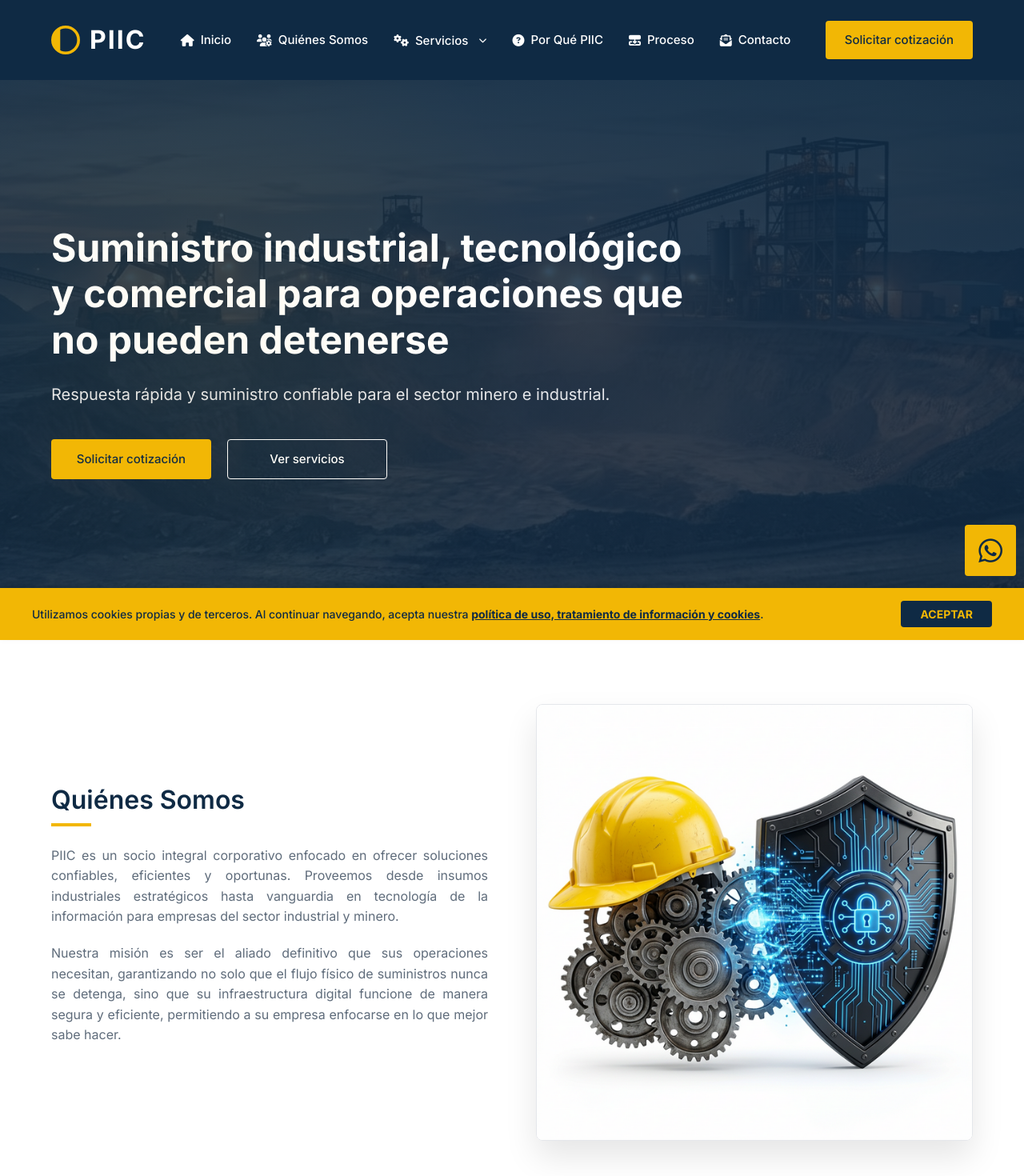
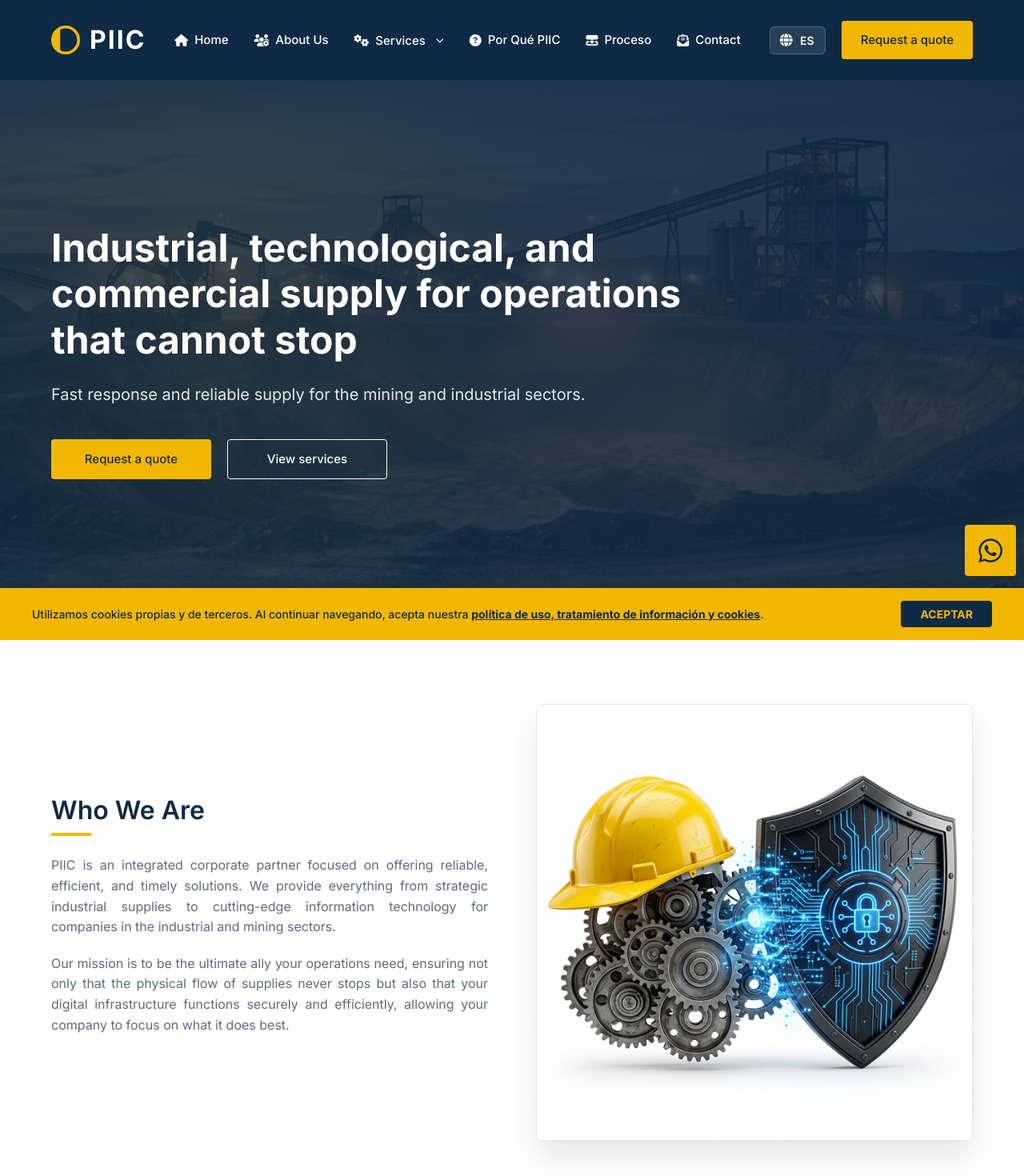
Before and after one commit to felipemiramontesr/piic, a React (Vite) app: page / in a window 1280 px wide. Shown: the top 1470 px of the page at 80% size. Built offline with nearby package versions, Linux system fonts and the light colour scheme.

Commit message:
feat: implement i18n multi-language support (ES/EN)

```diff
--- a/package.json
+++ b/package.json
@@ -12,8 +12,11 @@
     "test:watch": "vitest"
   },
   "dependencies": {
+    "i18next": "^26.0.4",
+    "i18next-browser-languagedetector": "^8.2.1",
     "react": "^19.2.0",
     "react-dom": "^19.2.0",
+    "react-i18next": "^17.0.2",
     "react-router-dom": "^7.13.0"
   },
   "devDependencies": {
--- /dev/null
+++ b/src/components/LanguageSwitcher.tsx
@@ -0,0 +1,61 @@
+import React from 'react';
+import { useTranslation } from 'react-i18next';
+
+const LanguageSwitcher: React.FC = () => {
+  const { i18n } = useTranslation();
+
+  const toggleLanguage = () => {
+    const newLang = i18n.language === 'es' ? 'en' : 'es';
+    i18n.changeLanguage(newLang);
+  };
+
+  const currentLang = i18n.language.split('-')[0]; // Handle cases like 'es-ES'
+
+  return (
+    <button className="lang-switcher" onClick={toggleLanguage} aria-label="Toggle Language">
+      <i className="fa-solid fa-globe"></i>
+      <span className="lang-text">{currentLang === 'es' ? 'EN' : 'ES'}</span>
+
+      <style>{`
+        .lang-switcher {
+          background: rgba(255, 255, 255, 0.1);
+          border: 1px solid rgba(255, 255, 255, 0.2);
+          color: var(--color-white);
+          padding: 8px 12px;
+          border-radius: 6px;
+          cursor: pointer;
+          display: flex;
+          align-items: center;
+          gap: 8px;
+          font-weight: 600;
+          font-size: 14px;
+          transition: all 0.3s ease;
+          backdrop-filter: blur(5px);
+        }
+        .lang-switcher:hover {
+          background: var(--color-accent);
+          color: var(--color-primary);
+          border-color: var(--color-accent);
+        }
+        .lang-switcher i {
+          font-size: 16px;
+        }
+        .lang-text {
+          min-width: 20px;
+          text-align: center;
+        }
+        @media (max-width: 768px) {
+          .lang-switcher {
+            padding: 6px 10px;
+            font-size: 12px;
+          }
+          .lang-text {
+            display: block;
+          }
+        }
+      `}</style>
+    </button>
+  );
+};
+
+export default LanguageSwitcher;
--- /dev/null
+++ b/src/i18n/config.ts
@@ -0,0 +1,32 @@
+import i18n from 'i18next';
+import { initReactI18next } from 'react-i18next';
+import LanguageDetector from 'i18next-browser-languagedetector';
+
+import esTranslation from '../locales/es.json';
+import enTranslation from '../locales/en.json';
+
+const resources = {
+  es: {
+    translation: esTranslation,
+  },
+  en: {
+    translation: enTranslation,
+  },
+};
+
+i18n
+  .use(LanguageDetector)
+  .use(initReactI18next)
+  .init({
+    resources,
+    fallbackLng: 'es',
+    interpolation: {
+      escapeValue: false,
+    },
+    detection: {
+      order: ['localStorage', 'navigator'],
+      caches: ['localStorage'],
+    },
+  });
+
+export default i18n;
--- /dev/null
+++ b/src/locales/en.json
@@ -0,0 +1,19 @@
+{
+  "hero": {
+    "title": "Industrial, technological, and commercial supply for operations that cannot stop",
+    "subtitle": "Fast response and reliable supply for the mining and industrial sectors.",
+    "cta_quote": "Request a quote",
+    "cta_services": "View services"
+  },
+  "nav": {
+    "home": "Home",
+    "about": "About Us",
+    "services": "Services",
+    "contact": "Contact"
+  },
+  "about": {
+    "title": "Who We Are",
+    "p1": "PIIC is an integrated corporate partner focused on offering reliable, efficient, and timely solutions. We provide everything from strategic industrial supplies to cutting-edge information technology for companies in the industrial and mining sectors.",
+    "p2": "Our mission is to be the ultimate ally your operations need, ensuring not only that the physical flow of supplies never stops but also that your digital infrastructure functions securely and efficiently, allowing your company to focus on what it does best."
+  }
+}
--- /dev/null
+++ b/src/locales/es.json
@@ -0,0 +1,19 @@
+{
+  "hero": {
+    "title": "Suministro industrial, tecnológico y comercial para operaciones que no pueden detenerse",
+    "subtitle": "Respuesta rápida y suministro confiable para el sector minero e industrial.",
+    "cta_quote": "Solicitar cotización",
+    "cta_services": "Ver servicios"
+  },
+  "nav": {
+    "home": "Inicio",
+    "about": "Nosotros",
+    "services": "Servicios",
+    "contact": "Contacto"
+  },
+  "about": {
+    "title": "Quiénes Somos",
+    "p1": "PIIC es un socio integral corporativo enfocado en ofrecer soluciones confiables, eficientes y oportunas. Proveemos desde insumos industriales estratégicos hasta vanguardia en tecnología de la información para empresas del sector industrial y minero.",
+    "p2": "Nuestra misión es ser el aliado definitivo que sus operaciones necesitan, garantizando no solo que el flujo físico de suministros nunca se detenga, sino que su infraestructura digital funcione de manera segura y eficiente, permitiendo a su empresa enfocarse en lo que mejor sabe hacer."
+  }
+}
--- a/src/main.tsx
+++ b/src/main.tsx
@@ -1,6 +1,7 @@
 import { StrictMode } from 'react';
 import { createRoot } from 'react-dom/client';
 import './index.css';
+import './i18n/config';
 import App from './App.tsx';
 
 createRoot(document.getElementById('root')!).render(
--- a/src/sections/About.tsx
+++ b/src/sections/About.tsx
@@ -1,22 +1,19 @@
 import React from 'react';
+import { useTranslation } from 'react-i18next';
 
 const About: React.FC = () => {
+  const { t } = useTranslation();
   return (
     <section id="quienes-somos" className="section section-white">
       <div className="container">
         <div className="about-grid">
           <div className="about-text">
-            <h2>Quiénes Somos</h2>
+            <h2>{t('about.title')}</h2>
             <p>
-              PIIC es un socio integral corporativo enfocado en ofrecer soluciones confiables,
-              eficientes y oportunas. Proveemos desde insumos industriales estratégicos hasta
-              vanguardia en tecnología de la información para empresas del sector industrial y minero.
+              {t('about.p1')}
             </p>
             <p>
-              Nuestra misión es ser el aliado definitivo que sus operaciones necesitan, garantizando
-              no solo que el flujo físico de suministros nunca se detenga, sino que su infraestructura
-              digital funcione de manera segura y eficiente, permitiendo a su empresa enfocarse en lo
-              que mejor sabe hacer.
+              {t('about.p2')}
             </p>
           </div>
           <div className="about-image">
--- a/src/sections/Header.tsx
+++ b/src/sections/Header.tsx
@@ -1,5 +1,7 @@
 import React, { useState, useEffect } from 'react';
 import Button from '../components/Button';
+import { useTranslation } from 'react-i18next';
+import LanguageSwitcher from '../components/LanguageSwitcher';
 
 interface HeaderProps {
   showCta?: boolean;
@@ -7,6 +9,7 @@ interface HeaderProps {
 }
 
 const Header: React.FC<HeaderProps> = ({ showCta = true, simpleMode = false }) => {
+  const { t } = useTranslation();
   const [isScrolled, setIsScrolled] = useState(false);
   const [isMenuOpen, setIsMenuOpen] = useState(false);
   const [isServicesOpen, setIsServicesOpen] = useState(false);
@@ -76,25 +79,26 @@ const Header: React.FC<HeaderProps> = ({ showCta = true, simpleMode = false }) =
           <>
             <nav className="nav">
               <ul className="nav-list">
-                <li><a href="#inicio"><i className="fa-solid fa-house"></i> Inicio</a></li>
-                <li><a href="#quienes-somos"><i className="fa-solid fa-users-gear"></i> Quiénes Somos</a></li>
+                <li><a href="#inicio"><i className="fa-solid fa-house"></i> {t('nav.home')}</a></li>
+                <li><a href="#quienes-somos"><i className="fa-solid fa-users-gear"></i> {t('nav.about')}</a></li>
                 <li className="dropdown">
-                  <span className="dropdown-trigger"><i className="fa-solid fa-gears"></i> Servicios <i className="fa-solid fa-chevron-down" style={{ fontSize: '10px', marginLeft: '5px' }}></i></span>
+                  <span className="dropdown-trigger"><i className="fa-solid fa-gears"></i> {t('nav.services')} <i className="fa-solid fa-chevron-down" style={{ fontSize: '10px', marginLeft: '5px' }}></i></span>
                   <ul className="dropdown-menu">
                     <li><a href="#servicios">Servicios Industriales</a></li>
                     <li><a href="#transformacion">Transformación Digital</a></li>
                   </ul>
                 </li>
                 <li><a href="#por-que-piic"><i className="fa-solid fa-circle-question"></i> Por Qué PIIC</a></li>
-                <li><a href="#proceso"><i className="fa-solid fa-diagram-next"></i> Proceso</a></li>
-                <li><a href="#contacto"><i className="fa-solid fa-envelope-open-text"></i> Contacto</a></li>
+                <li><a href="#proceso"><i className="fa-solid fa-diagram-next"></i> {t('nav.proceso', 'Proceso')}</a></li>
+                <li><a href="#contacto"><i className="fa-solid fa-envelope-open-text"></i> {t('nav.contact')}</a></li>
               </ul>
             </nav>
 
             <div className="header-actions">
+              <LanguageSwitcher />
               {showCta && (
                 <div className="nav-cta">
-                  <Button href="#contacto">Solicitar cotización</Button>
+                  <Button href="#contacto">{t('hero.cta_quote')}</Button>
                 </div>
               )}
 
@@ -113,11 +117,11 @@ const Header: React.FC<HeaderProps> = ({ showCta = true, simpleMode = false }) =
               <div className="mobile-menu-content">
                 <nav className="mobile-nav">
                   <ul className="mobile-nav-list">
-                    <li><a href="#inicio" onClick={closeMenu}><i className="fa-solid fa-house"></i> Inicio</a></li>
-                    <li><a href="#quienes-somos" onClick={closeMenu}><i className="fa-solid fa-users-gear"></i> Quiénes Somos</a></li>
+                    <li><a href="#inicio" onClick={closeMenu}><i className="fa-solid fa-house"></i> {t('nav.home')}</a></li>
+                    <li><a href="#quienes-somos" onClick={closeMenu}><i className="fa-solid fa-users-gear"></i> {t('nav.about')}</a></li>
                     <li className="mobile-dropdown">
                       <div className="mobile-dropdown-header" onClick={() => setIsServicesOpen(!isServicesOpen)}>
-                        <span><i className="fa-solid fa-gears"></i> Servicios</span>
+                        <span><i className="fa-solid fa-gears"></i> {t('nav.services')}</span>
                         <i className={`fa-solid fa-chevron-down toggle-icon ${isServicesOpen ? 'open' : ''}`}></i>
                       </div>
                       <ul className={`mobile-dropdown-menu ${isServicesOpen ? 'open' : ''}`}>
@@ -126,14 +130,14 @@ const Header: React.FC<HeaderProps> = ({ showCta = true, simpleMode = false }) =
                       </ul>
                     </li>
                     <li><a href="#por-que-piic" onClick={closeMenu}><i className="fa-solid fa-circle-question"></i> Por Qué PIIC</a></li>
-                    <li><a href="#proceso" onClick={closeMenu}><i className="fa-solid fa-diagram-next"></i> Proceso</a></li>
-                    <li><a href="#contacto" onClick={closeMenu}><i className="fa-solid fa-envelope-open-text"></i> Contacto</a></li>
+                    <li><a href="#proceso" onClick={closeMenu}><i className="fa-solid fa-diagram-next"></i> {t('nav.proceso', 'Proceso')}</a></li>
+                    <li><a href="#contacto" onClick={closeMenu}><i className="fa-solid fa-envelope-open-text"></i> {t('nav.contact')}</a></li>
                   </ul>
                 </nav>
                 {showCta && (
                   <div className="mobile-cta">
                     <Button href="#contacto" onClick={closeMenu} fullWidth>
-                      Solicitar cotización
+                      {t('hero.cta_quote')}
                     </Button>
                   </div>
                 )}
--- a/src/sections/Hero.tsx
+++ b/src/sections/Hero.tsx
@@ -1,21 +1,23 @@
 import React from 'react';
 import Button from '../components/Button';
+import { useTranslation } from 'react-i18next';
 
 const Hero: React.FC = () => {
+  const { t } = useTranslation();
   return (
     <section id="inicio" className="hero-section">
       <div className="container hero-container">
         <div className="hero-content">
-          <h1>Suministro industrial, tecnológico y comercial para operaciones que no pueden detenerse</h1>
+          <h1>{t('hero.title')}</h1>
           <p className="hero-subtitle">
-            Respuesta rápida y suministro confiable para el sector minero e industrial.
+            {t('hero.subtitle')}
           </p>
           <div className="hero-actions">
             <Button href="#contacto" className="hero-btn">
-              Solicitar cotización
+              {t('hero.cta_quote')}
             </Button>
             <Button href="#servicios" variant="outline" className="hero-btn">
-              Ver servicios
+              {t('hero.cta_services')}
             </Button>
           </div>
         </div>
```
Also changed, not shown: public/assets/about-img-backup.png (added), 1 other file (tests, documents, lock files or other folders).
